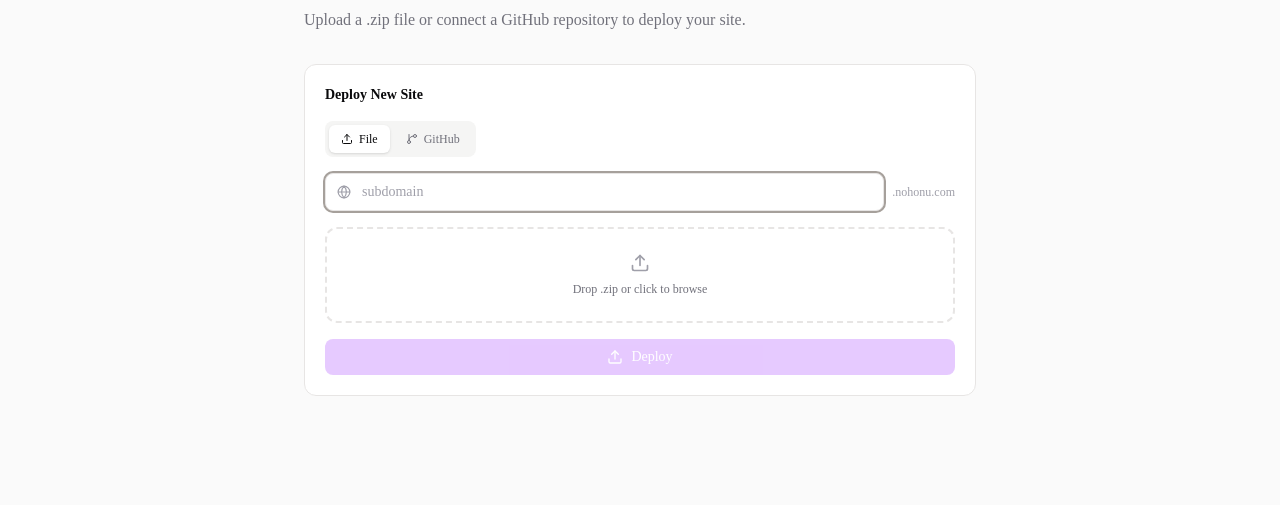
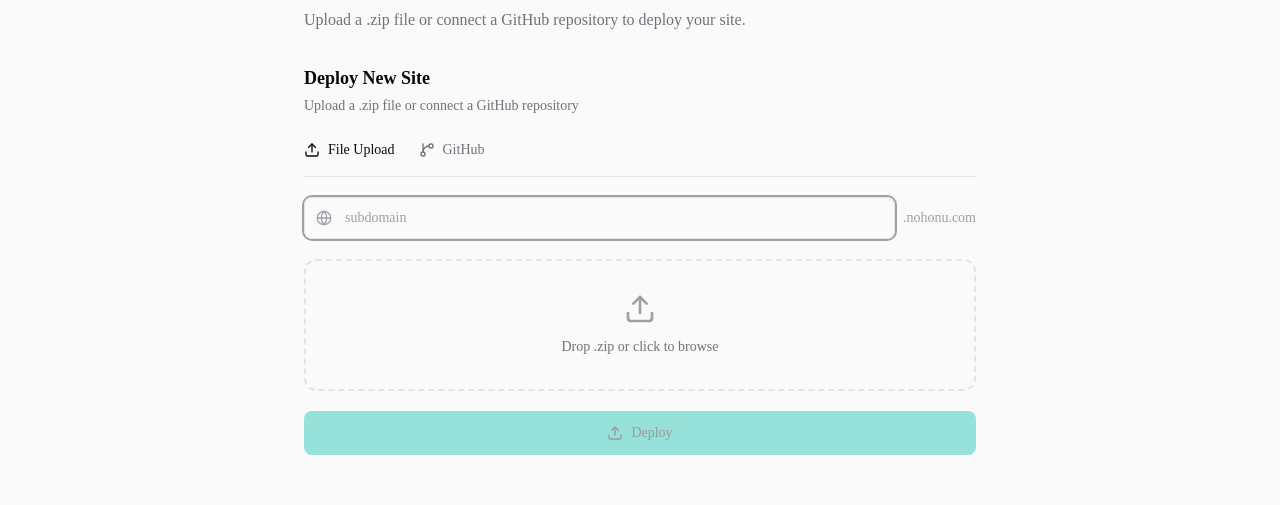
Before and after one commit to petermichon/nohonu, a React (Vite) app in the folder frontend/: page /deploy in a window 1280 px wide. Shown: the part 164-669 px from the top of the page. Built offline with nearby package versions, Linux system fonts and the light colour scheme; no server answers.

Commit message:
refactor: redesign InlineDeployForm

```diff
--- a/frontend/src/components/InlineDeployForm.tsx
+++ b/frontend/src/components/InlineDeployForm.tsx
@@ -2,6 +2,7 @@ import { useState, useRef } from 'react';
 import { useMutation } from '@tanstack/react-query';
 import { Upload, FileArchive, GitBranch, Loader2, AlertCircle, Globe } from 'lucide-react';
 import { useApi } from '../lib/api.ts';
+import { useAccentColor } from '../lib/AccentColorProvider.tsx';
 
 type UploadMode = 'file' | 'github';
 
@@ -11,6 +12,8 @@ interface InlineDeployFormProps {
 
 export function InlineDeployForm({ onDeploy }: InlineDeployFormProps) {
   const { apiFetch, host } = useApi();
+  const { getAccentColorValues } = useAccentColor();
+  const accentColorValues = getAccentColorValues();
   const [uploadMode, setUploadMode] = useState<UploadMode>('file');
   const [newDomain, setNewDomain] = useState('');
   const [selectedFile, setSelectedFile] = useState<File | null>(null);
@@ -114,36 +117,37 @@ export function InlineDeployForm({ onDeploy }: InlineDeployFormProps) {
   };
 
   return (
-    <div className="bg-white dark:bg-stone-900 border border-stone-200 dark:border-stone-800 rounded-xl p-5">
-      <div className="mb-4">
-        <h3 className="text-sm font-semibold text-zinc-950 dark:text-zinc-100">Deploy New Site</h3>
+    <div className="max-w-2xl">
+      <div className="mb-6">
+        <h3 className="text-lg font-semibold text-zinc-950 dark:text-zinc-100 mb-1">Deploy New Site</h3>
+        <p className="text-sm text-zinc-500 dark:text-zinc-400">Upload a .zip file or connect a GitHub repository</p>
       </div>
 
-      <div className="grid gap-4 max-w-2xl">
+      <div className="space-y-5">
         {/* Mode toggle */}
-        <div className="flex items-center gap-1 bg-stone-100 dark:bg-stone-800 rounded-lg p-1 w-fit">
+        <div className="flex items-center gap-6 border-b border-zinc-200 dark:border-zinc-800 pb-4">
           <button
             type="button"
             onClick={() => setUploadMode('file')}
-            className={`flex items-center gap-1.5 px-3 py-1.5 rounded-md text-xs font-medium cursor-pointer ${
+            className={`flex items-center gap-2 text-sm font-medium cursor-pointer transition-colors ${
               uploadMode === 'file'
-                ? 'bg-white dark:bg-stone-700 text-zinc-950 dark:text-zinc-100 shadow-sm'
+                ? 'text-zinc-950 dark:text-zinc-100'
                 : 'text-zinc-500 dark:text-zinc-400 hover:text-zinc-700 dark:hover:text-zinc-300'
             }`}
           >
-            <Upload className="w-3 h-3" />
-            File
+            <Upload className="w-4 h-4" />
+            File Upload
           </button>
           <button
             type="button"
             onClick={() => setUploadMode('github')}
-            className={`flex items-center gap-1.5 px-3 py-1.5 rounded-md text-xs font-medium cursor-pointer ${
+            className={`flex items-center gap-2 text-sm font-medium cursor-pointer transition-colors ${
               uploadMode === 'github'
-                ? 'bg-white dark:bg-stone-700 text-zinc-950 dark:text-zinc-100 shadow-sm'
+                ? 'text-zinc-950 dark:text-zinc-100'
                 : 'text-zinc-500 dark:text-zinc-400 hover:text-zinc-700 dark:hover:text-zinc-300'
             }`}
           >
-            <GitBranch className="w-3 h-3" />
+            <GitBranch className="w-4 h-4" />
             GitHub
           </button>
         </div>
@@ -151,7 +155,7 @@ export function InlineDeployForm({ onDeploy }: InlineDeployFormProps) {
         {/* Domain input */}
         <div className="flex items-center gap-2">
           <div className="relative flex-1">
-            <Globe className="absolute left-3 top-1/2 -translate-y-1/2 w-3.5 h-3.5 text-zinc-400" />
+            <Globe className="absolute left-3 top-1/2 -translate-y-1/2 w-4 h-4 text-zinc-400" />
             <input
               type="text"
               id="domain"
@@ -159,16 +163,16 @@ export function InlineDeployForm({ onDeploy }: InlineDeployFormProps) {
               value={newDomain}
               onChange={(e) => setNewDomain(e.target.value.toLowerCase().replace(/[^a-z0-9-]/g, ''))}
               placeholder="subdomain"
-              className="w-full pl-9 pr-3 py-2 bg-stone-50 dark:bg-stone-800 border border-stone-200 dark:border-stone-700 rounded-lg text-sm text-zinc-950 dark:text-zinc-100 placeholder:text-zinc-400 dark:placeholder:text-zinc-500 focus:outline-none focus:ring-2 focus:ring-stone-400 focus:bg-white dark:focus:bg-stone-900"
+              className="w-full pl-10 pr-3 py-2.5 bg-transparent border border-zinc-200 dark:border-zinc-800 rounded-lg text-sm text-zinc-950 dark:text-zinc-100 placeholder:text-zinc-400 dark:placeholder:text-zinc-500 focus:outline-none focus:ring-2 focus:ring-zinc-400 dark:focus:ring-zinc-600"
               autoFocus
             />
           </div>
-          <span className="text-zinc-400 dark:text-zinc-500 text-xs shrink-0">.{host}</span>
+          <span className="text-zinc-400 dark:text-zinc-500 text-sm shrink-0">.{host}</span>
         </div>
 
         {/* File upload or GitHub inputs */}
         {uploadMode === 'github' ? (
-          <div className="grid gap-3">
+          <div className="space-y-3">
             <input
               type="text"
               id="githubRepo"
@@ -176,7 +180,7 @@ export function InlineDeployForm({ onDeploy }: InlineDeployFormProps) {
               value={githubRepo}
               onChange={(e) => setGithubRepo(e.target.value)}
               placeholder="owner/repo"
-              className="w-full px-3 py-2 bg-stone-50 dark:bg-stone-800 border border-stone-200 dark:border-stone-700 rounded-lg text-sm text-zinc-950 dark:text-zinc-100 placeholder:text-zinc-400 dark:placeholder:text-zinc-500 focus:outline-none focus:ring-2 focus:ring-stone-400 focus:bg-white dark:focus:bg-stone-900"
+              className="w-full px-3 py-2.5 bg-transparent border border-zinc-200 dark:border-zinc-800 rounded-lg text-sm text-zinc-950 dark:text-zinc-100 placeholder:text-zinc-400 dark:placeholder:text-zinc-500 focus:outline-none focus:ring-2 focus:ring-zinc-400 dark:focus:ring-zinc-600"
             />
             <input
               type="text"
@@ -185,17 +189,17 @@ export function InlineDeployForm({ onDeploy }: InlineDeployFormProps) {
               value={githubBranch}
               onChange={(e) => setGithubBranch(e.target.value)}
               placeholder="branch (default: main)"
-              className="w-full px-3 py-2 bg-stone-50 dark:bg-stone-800 border border-stone-200 dark:border-stone-700 rounded-lg text-sm text-zinc-950 dark:text-zinc-100 placeholder:text-zinc-400 dark:placeholder:text-zinc-500 focus:outline-none focus:ring-2 focus:ring-stone-400 focus:bg-white dark:focus:bg-stone-900"
+              className="w-full px-3 py-2.5 bg-transparent border border-zinc-200 dark:border-zinc-800 rounded-lg text-sm text-zinc-950 dark:text-zinc-100 placeholder:text-zinc-400 dark:placeholder:text-zinc-500 focus:outline-none focus:ring-2 focus:ring-zinc-400 dark:focus:ring-zinc-600"
             />
           </div>
         ) : (
           (() => {
             const baseClasses =
-              'border-2 border-dashed rounded-xl flex flex-col items-center justify-center gap-2 p-6 cursor-pointer';
-            const draggingClasses = 'border-stone-900 dark:border-stone-400 bg-stone-50 dark:bg-stone-800/50';
-            const selectedClasses = 'border-stone-400 dark:border-stone-600 bg-stone-50 dark:bg-stone-800/30';
+              'border-2 border-dashed rounded-xl flex flex-col items-center justify-center gap-3 p-8 cursor-pointer transition-colors';
+            const draggingClasses = 'border-zinc-400 dark:border-zinc-600 bg-zinc-50 dark:bg-zinc-900/30';
+            const selectedClasses = 'border-zinc-300 dark:border-zinc-700 bg-zinc-50 dark:bg-zinc-900/20';
             const defaultClasses =
-              'border-stone-200 dark:border-stone-700 hover:border-stone-300 dark:hover:border-stone-600';
+              'border-zinc-200 dark:border-zinc-800 hover:border-zinc-300 dark:hover:border-zinc-700';
             const stateClasses = isDragging ? draggingClasses : selectedFile ? selectedClasses : defaultClasses;
             return (
               <div
@@ -225,21 +229,21 @@ export function InlineDeployForm({ onDeploy }: InlineDeployFormProps) {
                   className="hidden"
                 />
                 {selectedFile ? (
-                  <div className="flex items-center gap-2 w-full">
-                    <FileArchive className="w-5 h-5 text-zinc-500 dark:text-zinc-400 shrink-0" />
+                  <div className="flex items-center gap-3 w-full">
+                    <FileArchive className="w-6 h-6 text-zinc-500 dark:text-zinc-400 shrink-0" />
                     <div className="min-w-0 flex-1">
-                      <p className="text-xs font-medium text-zinc-950 dark:text-zinc-100 truncate">
+                      <p className="text-sm font-medium text-zinc-950 dark:text-zinc-100 truncate">
                         {selectedFile.name}
                       </p>
-                      <p className="text-[11px] text-zinc-500">{(selectedFile.size / 1024).toFixed(1)} KB</p>
+                      <p className="text-xs text-zinc-500">{(selectedFile.size / 1024).toFixed(1)} KB</p>
                     </div>
                   </div>
                 ) : (
                   <>
                     <Upload
-                      className={`w-5 h-5 ${isDragging ? 'text-zinc-700 dark:text-zinc-200' : 'text-zinc-400 dark:text-zinc-500'}`}
+                      className={`w-8 h-8 ${isDragging ? 'text-zinc-600 dark:text-zinc-300' : 'text-zinc-400 dark:text-zinc-500'}`}
                     />
-                    <p className="text-xs text-zinc-500 dark:text-zinc-400 text-center">
+                    <p className="text-sm text-zinc-500 dark:text-zinc-400 text-center">
                       {isDragging ? 'Drop to upload' : 'Drop .zip or click to browse'}
                     </p>
                   </>
@@ -251,9 +255,9 @@ export function InlineDeployForm({ onDeploy }: InlineDeployFormProps) {
 
         {/* Error message */}
         {uploadError && (
-          <div className="p-2.5 bg-red-50 dark:bg-red-900/20 border border-red-200 dark:border-red-800 rounded-lg flex items-center gap-2">
-            <AlertCircle className="w-3.5 h-3.5 text-red-500 dark:text-red-400 shrink-0" />
-            <p className="text-xs text-red-600 dark:text-red-400">{uploadError}</p>
+          <div className="p-3 bg-red-50 dark:bg-red-900/20 border border-red-200 dark:border-red-800 rounded-lg flex items-center gap-2">
+            <AlertCircle className="w-4 h-4 text-red-500 dark:text-red-400 shrink-0" />
+            <p className="text-sm text-red-600 dark:text-red-400">{uploadError}</p>
           </div>
         )}
 
@@ -266,7 +270,15 @@ export function InlineDeployForm({ onDeploy }: InlineDeployFormProps) {
               ? fetchGithubMutation.isPending || !githubRepo || !newDomain
               : uploadMutation.isPending || !selectedFile || !newDomain
           }
-          className="w-full py-2 bg-purple-400 dark:bg-purple-400 hover:bg-purple-300 dark:hover:bg-purple-300 disabled:opacity-40 text-white dark:text-zinc-950 text-sm font-medium rounded-lg flex items-center justify-center gap-2 cursor-pointer disabled:cursor-auto"
+          className={`w-full py-3 ${
+            accentColorValues.textColor === 'light'
+              ? 'text-white'
+              : accentColorValues.textColor === 'inverted'
+                ? 'text-zinc-100 dark:text-zinc-950'
+                : 'text-zinc-950'
+          } text-sm font-medium rounded-lg flex items-center justify-center gap-2 cursor-pointer disabled:cursor-auto ${
+            accentColorValues.bg
+          } hover:opacity-90 disabled:opacity-40 transition-opacity`}
         >
           {uploadMutation.isPending || fetchGithubMutation.isPending ? (
             <>
--- a/frontend/src/pages/Home.tsx
+++ b/frontend/src/pages/Home.tsx
@@ -203,7 +203,7 @@ function Home() {
               </p>
               <div className="flex items-center gap-3 animate-fade-in-delayed">
                 <Link
-                  to={sessionId ? `/u/${username}/sites` : '/signup'}
+                  to={sessionId ? '/deploy' : '/signup'}
                   className={`px-4 h-[46px] rounded-full text-sm font-medium ${
                     accentColorValues.textColor === 'light'
                       ? 'text-white'
```
